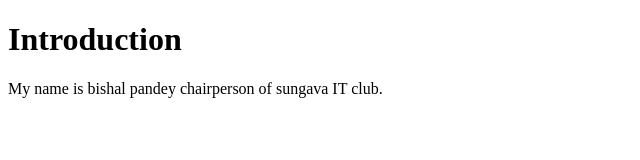
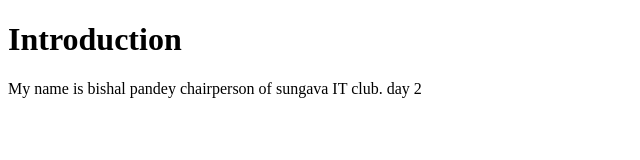
Before and after one commit to bishal9009/Bishal, a plain HTML site: page index2.html in a window 1280 px wide. Shown: the full height of the page, 0-640 px from the left. Drawn offline with Linux system fonts and the light colour scheme.

Commit message:
Update index2.html

```diff
--- a/index2.html
+++ b/index2.html
@@ -6,7 +6,7 @@
 </head>
 <body>
 	<h1> Introduction</h1>
-	<p> My name is bishal pandey chairperson of sungava IT club. </p>
+	<p> My name is bishal pandey chairperson of sungava IT club. day 2</p>
 
 </body>
 </html>
```
